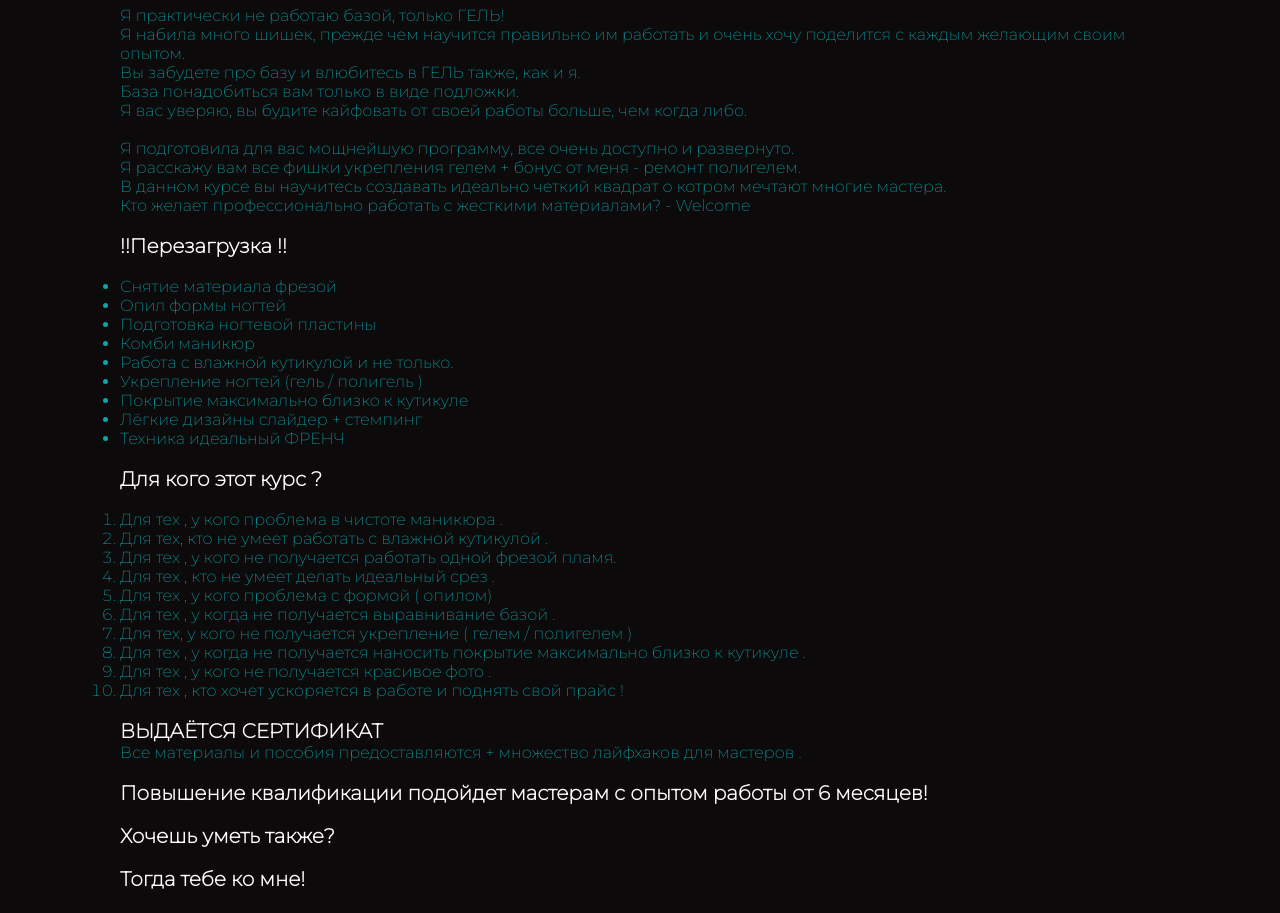
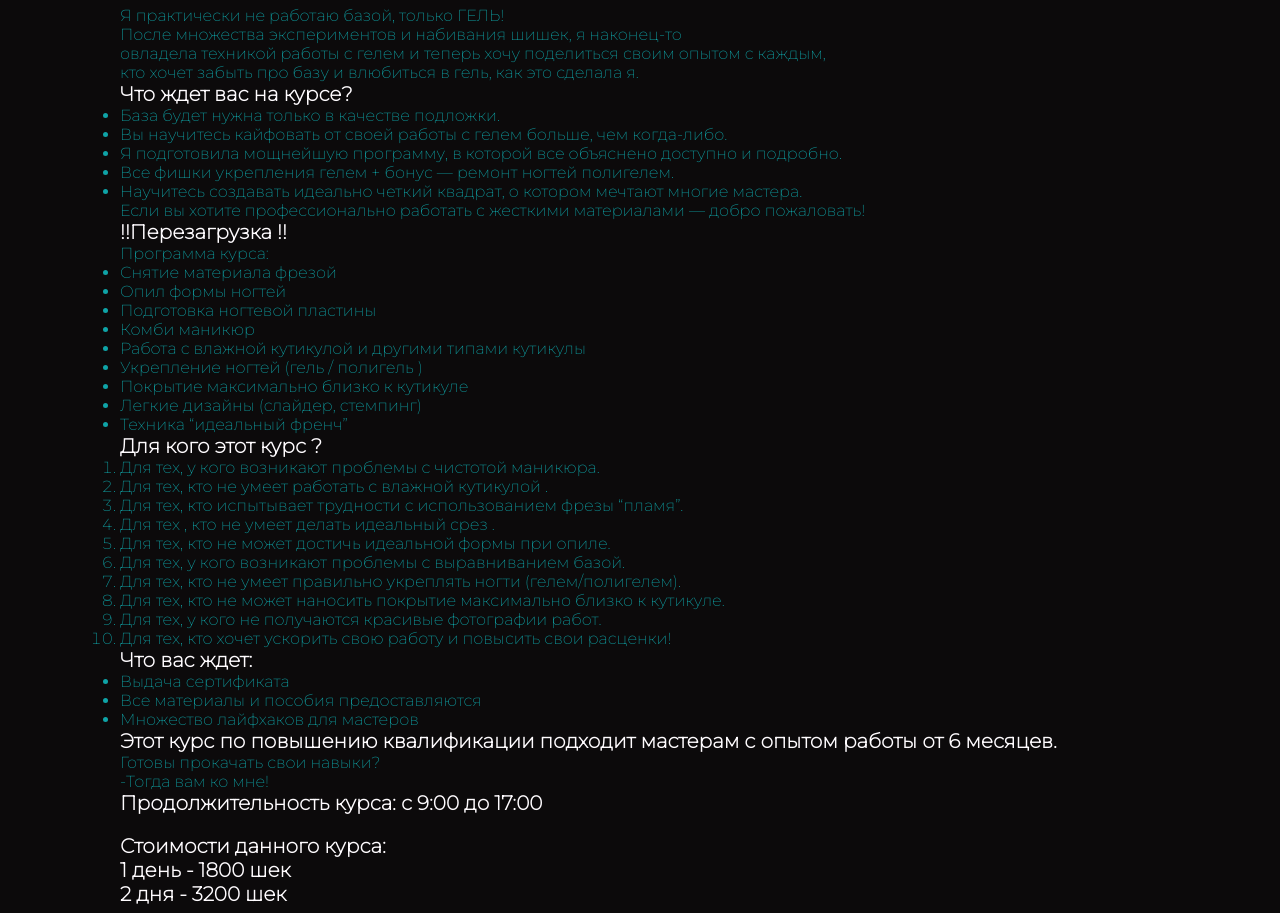
Before and after one commit to MartNadia/NailCoursesbyZaliNailsgithub.io, a plain HTML site: page index_pro.html in a window 1280 px wide. Shown: the part 113-1026 px from the top of the page. Drawn offline with Linux system fonts and the light colour scheme.

Commit message:
Update index_pro.html

```diff
--- a/index_pro.html
+++ b/index_pro.html
@@ -10,59 +10,59 @@
 <body>
     <section class="section">
         <div class="container">
-            <h2>Программа однодневного курса *PRO GEL*</h2>
+            <h2>Курс по укреплению ногтей гелем - PRO гель</h2>
             <hr>
             <p class="text">Я практически не работаю базой, только ГЕЛЬ!<br>
 
-                Я набила много шишек, прежде чем научится правильно им работать и очень хочу поделится с каждым желающим своим опытом.<br> Вы забудете про базу и влюбитесь в ГЕЛЬ также, как и я.<br>
-
-                База понадобиться вам только в виде подложки.<br>
-                Я вас уверяю, вы будите кайфовать от своей работы больше, чем когда либо.</p><br>
-                <p class="text">Я подготовила  для вас мощнейшую программу, все очень доступно и развернуто.<br>
-
-                    Я расскажу вам все фишки укрепления гелем + бонус от меня - ремонт  полигелем.<br>
-
-                    В данном курсе вы научитесь создавать идеально четкий квадрат о котром мечтают многие мастера.<br>
-
-                    Кто желает профессионально работать с жесткими материалами? - Welcome </p><br>
-            <h3>!!Перезагрузка !!</h3><br>
+                После множества экспериментов и набивания шишек, я наконец-то<br>
+                овладела техникой работы с гелем и теперь хочу поделиться своим опытом с каждым,<br>
+                кто хочет забыть про базу и влюбиться в гель, как это сделала я.</p>
+                <h3>Что ждет вас на курсе?</h3>
+                <ul class="text">
+                <li>База будет нужна только в качестве подложки.</li>
+                <li>Вы научитесь кайфовать от своей работы с гелем больше, чем когда-либо.</li>
+                <li>Я подготовила мощнейшую программу, в которой все объяснено доступно и подробно.</li>
+                <li>Все фишки укрепления гелем + бонус — ремонт ногтей полигелем.</li>
+                <li>Научитесь создавать идеально четкий квадрат, о котором мечтают многие мастера.</li>
+                </ul>
+                <p class="text">Если вы хотите профессионально работать с жесткими материалами — добро пожаловать!</p>
+            <h3>!!Перезагрузка !!</h3>
+            <p class="text">Программа курса:</p>
             <ul class="text">
                 <li>Снятие материала фрезой</li>
                 <li>Опил формы ногтей</li>
                 <li>Подготовка ногтевой пластины</li>
                 <li>Комби маникюр</li>
-                <li>Работа с влажной кутикулой и не только.</li>
+                <li>Работа с влажной кутикулой и другими типами кутикулы</li>
                 <li>Укрепление ногтей (гель / полигель )</li>
                 <li>Покрытие максимально близко к кутикуле</li>
-                <li>Лёгкие дизайны слайдер + стемпинг</li>
-                <li>Техника идеальный ФРЕНЧ</li>
-            </ul><br>
-                <h3>Для кого этот курс ?</h3><br>
+                <li>Легкие дизайны (слайдер, стемпинг)</li>
+                <li>Техника “идеальный френч”</li>
+            </ul>
+            <h3>Для кого этот курс ?</h3>
             <ol class="text">
-                <li> Для тех , у кого проблема в чистоте маникюра .</li>
+                <li> Для тех, у кого возникают проблемы с чистотой маникюра.</li>
                 <li> Для тех, кто  не умеет работать с влажной кутикулой .</li>
-                <li> Для тех , у кого не получается работать одной фрезой пламя.</li>
+                <li> Для тех, кто испытывает трудности с использованием фрезы “пламя”.</li>
                 <li> Для тех , кто не умеет делать идеальный срез .</li>
-                <li> Для тех , у кого проблема с формой ( опилом)</li>
-                <li> Для тех , у когда не получается выравнивание базой .</li>
-                <li> Для тех, у кого не получается укрепление ( гелем / полигелем )</li>
-                <li> Для тех , у когда не получается наносить покрытие максимально близко к кутикуле .</li>
-                <li> Для тех , у кого не получается красивое фото .</li>
-                <li> Для тех , кто хочет ускоряется в работе и поднять свой прайс !</li>
-            </ol><br>
-
-                <h3>ВЫДАЁТСЯ СЕРТИФИКАТ</h3>
-                <p class="text">Все материалы и пособия предоставляются + множество лайфхаков для мастеров .</p><br>
-                <h3>Повышение квалификации подойдет мастерам с опытом работы от 6 месяцев! </h3><br>
-                    <h3>Хочешь уметь также?</h3><br>
-
-                    <h3>Тогда тебе ко мне!</h3><br>
-
-
-                <h3 class="bottom_text">Продолжительность  курса 1 день<br>
-
-                С 9:00 до 17:00 <br>
-                <br>Стоимости данного курса:<br>
+                <li> Для тех, кто не может достичь идеальной формы при опиле.</li>
+                <li> Для тех, у кого возникают проблемы с выравниванием базой.</li>
+                <li> Для тех, кто не умеет правильно укреплять ногти (гелем/полигелем).</li>
+                <li> Для тех, кто не может наносить покрытие максимально близко к кутикуле.</li>
+                <li> Для тех, у кого не получаются красивые фотографии работ.</li>
+                <li> Для тех, кто хочет ускорить свою работу и повысить свои расценки!</li>
+            </ol>
+            <h3>Что вас ждет:</h3>
+            <ul class="text">
+                <li>Выдача сертификата</li>
+                <li>Все материалы и пособия предоставляются</li>
+                <li>Множество лайфхаков для мастеров</li>
+            </ul>
+                <h3>Этот курс по повышению квалификации подходит мастерам с опытом работы от 6 месяцев.</h3>
+                    <p class="text">Готовы прокачать свои навыки?<br>
+                     -Тогда вам ко мне!</p>
+                <h3>Продолжительность курса: с 9:00 до 17:00</h3><br>
+                <h3 class="bottom_text">Стоимости данного курса:<br>
                 1 день - 1800 шек<br>
                 2 дня -  3200 шек<br></h3>
                 <a class="btn" href="https://api.whatsapp.com/send?phone=972533310361" target=»_blank»>Записаться на курс</a>
```
